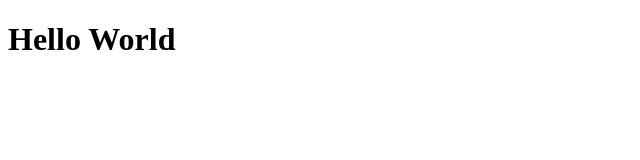
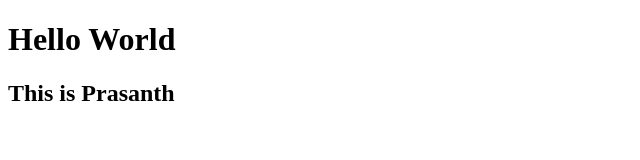
Before and after one commit to Prasanthki95/GitHub, a plain HTML site: page VSGit/index.html in a window 1280 px wide. Shown: the whole page, without its empty margins (0-640 px from the left). Drawn offline with Linux system fonts and the light colour scheme.

Commit message:
Files modified

```diff
--- a/VSGit/index.html
+++ b/VSGit/index.html
@@ -8,5 +8,7 @@
 </head>
 <body>
     <h1>Hello World</h1>
+
+    <h2>This is Prasanth</h2>
 </body>
 </html>
```
